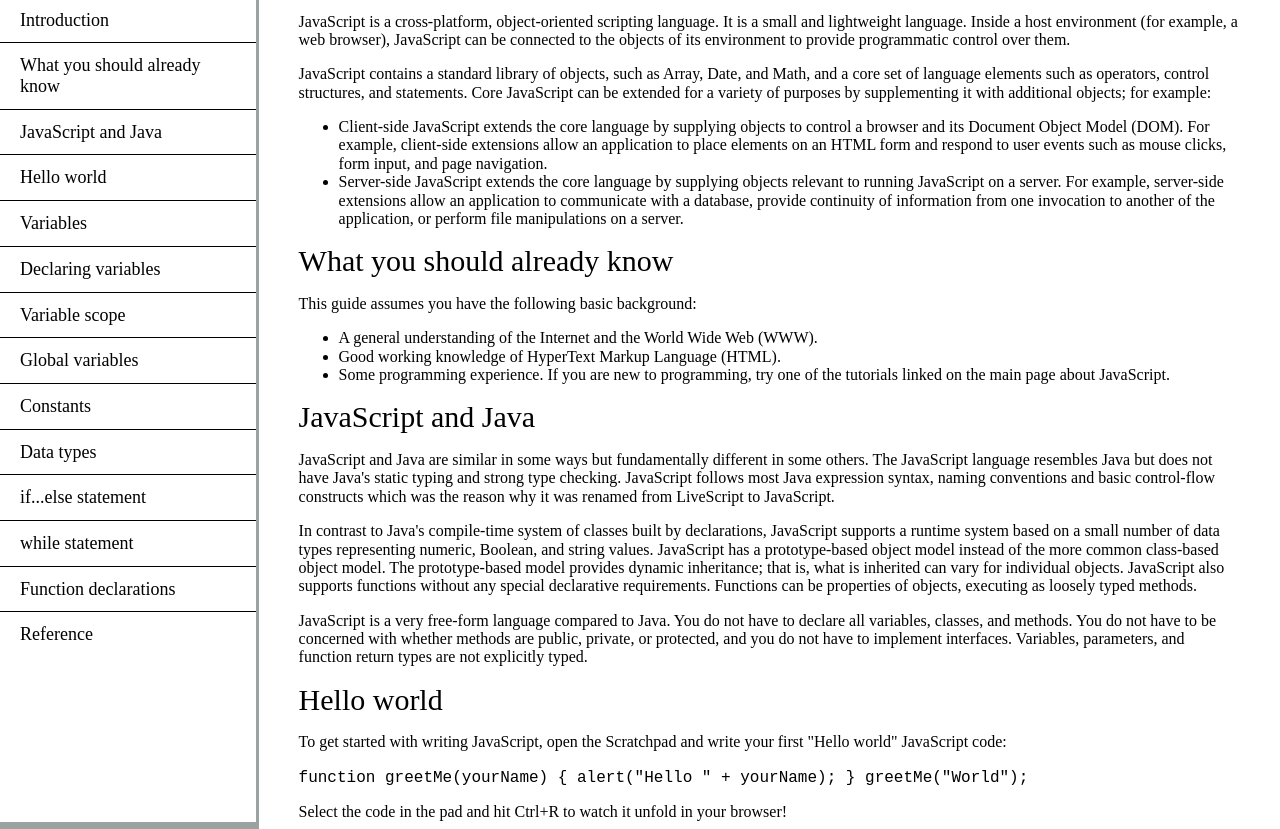
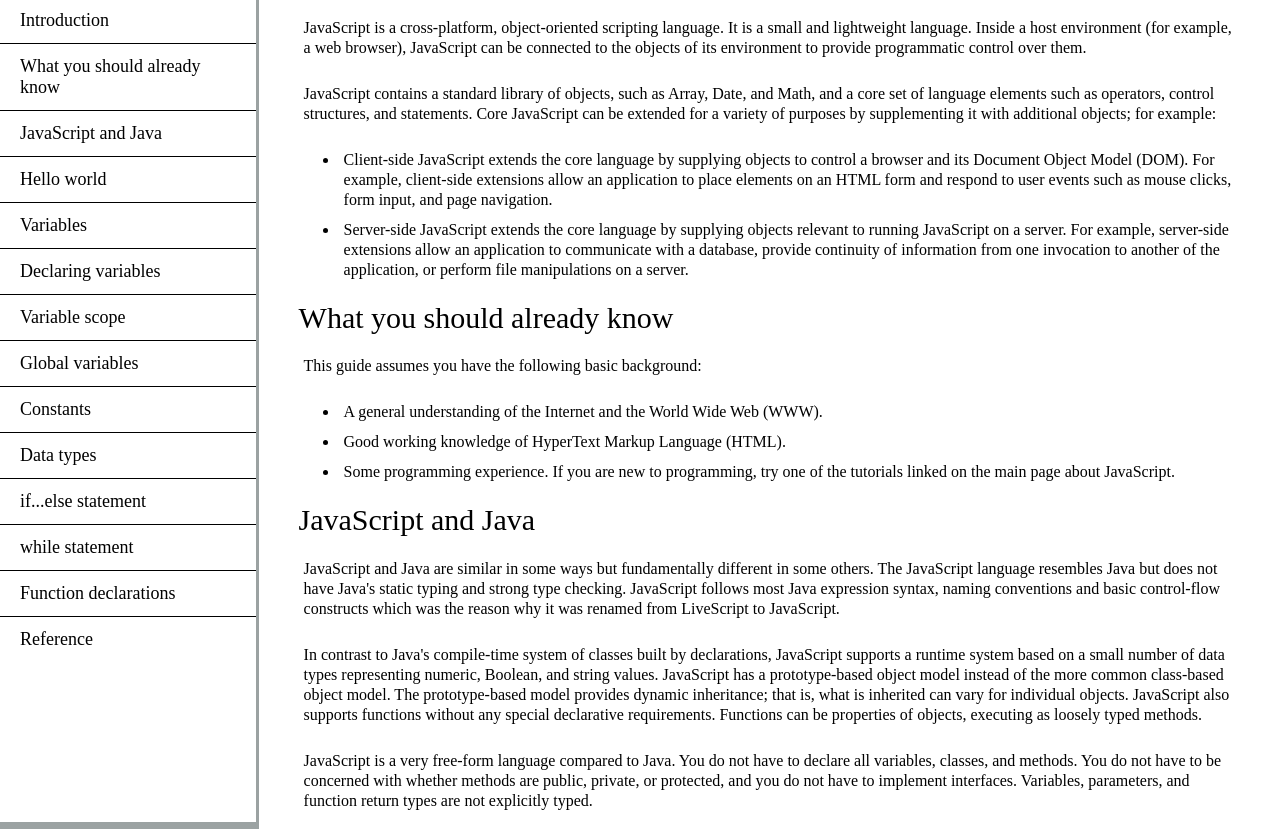
Before and after one commit to soynassir/technical-doc, a plain HTML site: page index.html in a window 1280 px wide. Shown: the part 78-907 px from the top of the page. Drawn offline with Linux system fonts and the light colour scheme.

Commit message:
Add files via upload
updated

```diff
--- a/css/style.css
+++ b/css/style.css
@@ -50,7 +50,7 @@ body > header {
      width: 20%;
 }
 
-a {
+nav a {
      text-decoration: none;
      color: black;
      font-size: 18px;
@@ -71,6 +71,7 @@ nav li {
 /* Main body */
 main header {
      font-size: 30px;
+     /* test */
 }
 
 main {
@@ -92,6 +93,22 @@ p + ul > li {
      border-bottom: 0;
 }
 
+p,li {
+     padding: 5px;
+     line-height: 20px;
+}
+
+code {
+     display: block;
+     background-color: rgb(247, 247, 247);
+     padding: 20px;
+     font-size: 12px;
+}
+
+header#reference a:active {
+     color: red;
+}
+
 /******************************************
 /* ADDITIONAL STYLES
 /*******************************************/
```
